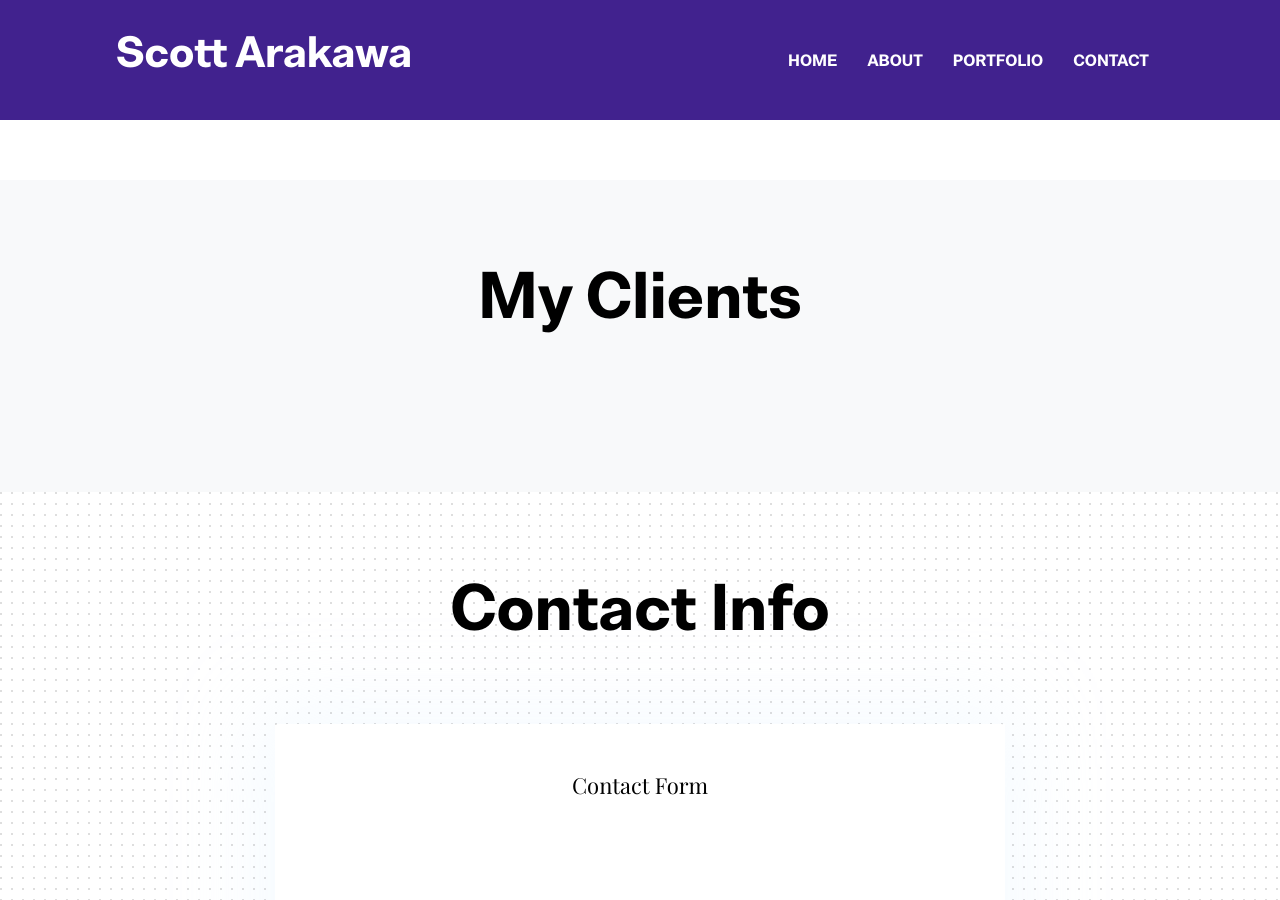
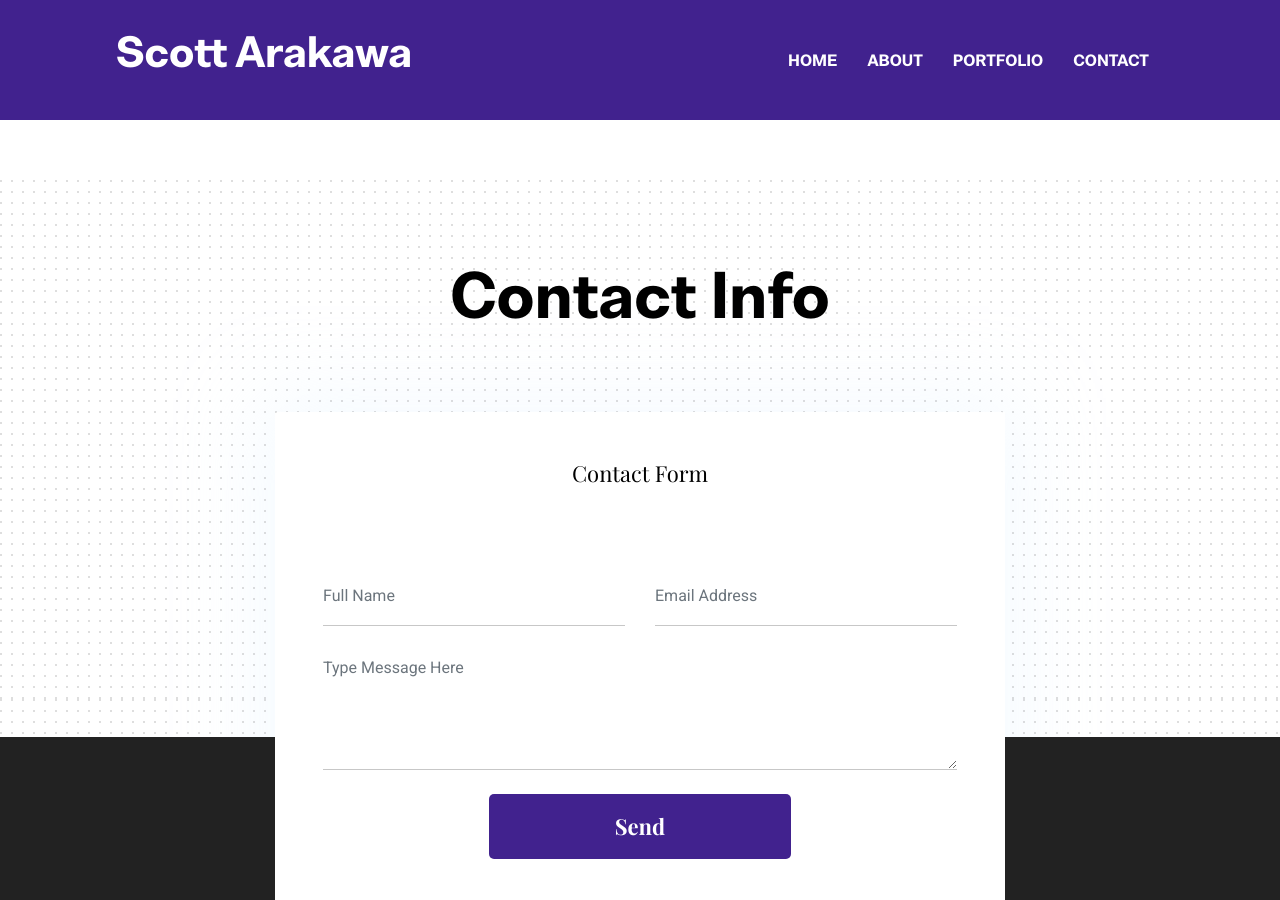
Before and after one commit to iBrunch/iBrunch.github.io, a Jekyll site: the page built from _pages/portfolio.html, in a window 1280 px wide and 900 px high, scrolled down 1726 px. Built offline with Jekyll 4.4.1, drawn with Linux system fonts in a browser that asks for light colours.

Commit message:
Disable client section

```diff
--- a/_pages/portfolio.html
+++ b/_pages/portfolio.html
@@ -38,7 +38,7 @@ title: Portfolio
 <!-- /portfolio -->
 
 <!-- clients -->
-<section class="section bg-light">
+<!-- <section class="section bg-light">
   <div class="container">
     <div class="row">
       <div class="col-12 text-center">
@@ -47,5 +47,5 @@ title: Portfolio
     </div>
     {% include client-slider.html %}
   </div>
-</section>
+</section> -->
 <!-- /clients -->
```
